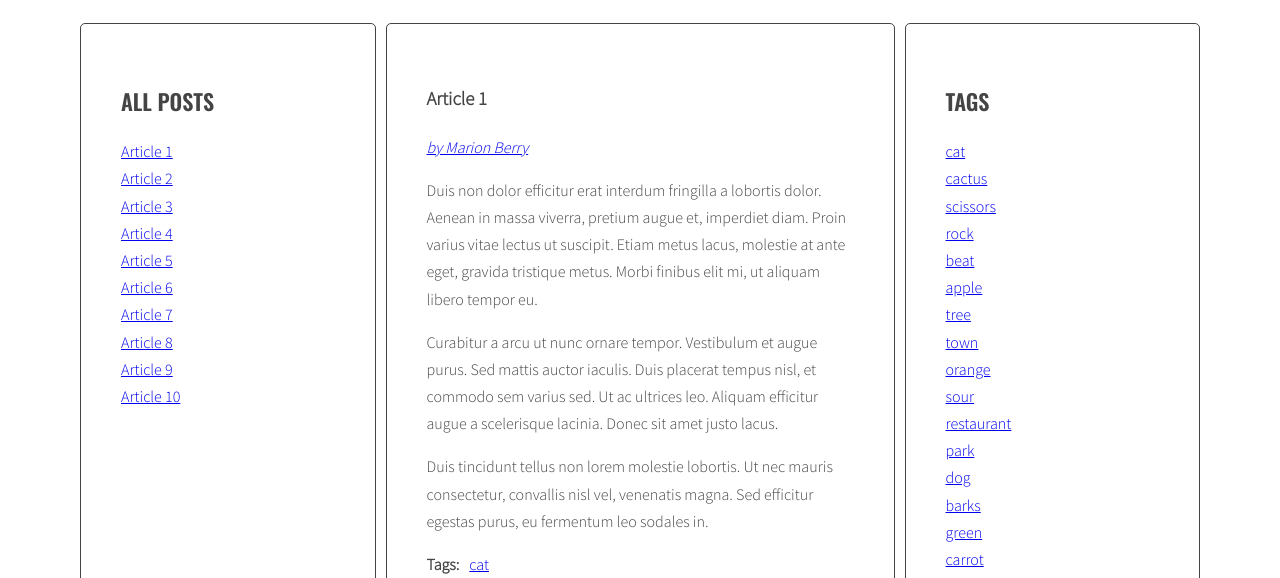
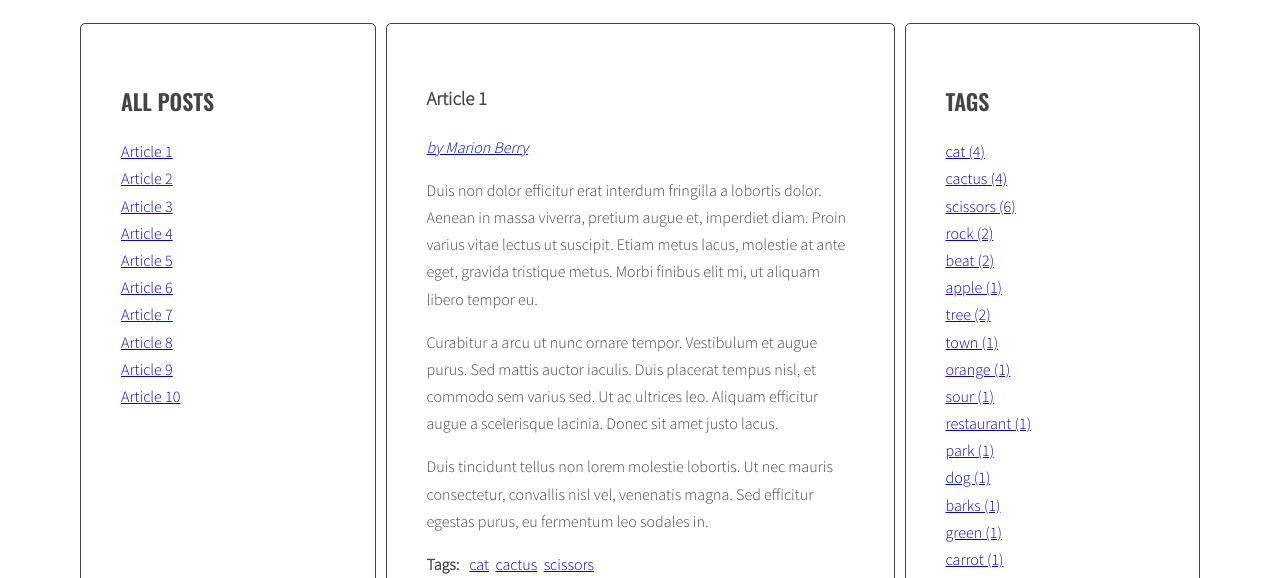
Before and after one commit to raden777/javascript-blog, a website: page index.html in a window 1280 px wide. Shown: the part 220-798 px from the top of the page. Drawn offline with nearby package versions, Linux system fonts and the light colour scheme.

Commit message:
CHANGE JS CODE && HTML

```diff
--- a/css/style.scss
+++ b/css/style.scss
@@ -91,6 +91,7 @@ body {
 .list-horizontal {
   li {
     display: inline-block;
+    float: left;
   }
 }
 
@@ -121,3 +122,8 @@ body {
     margin: 0 10px 0 0;
   }
 }
+
+a[href^='#tag-'] {
+  display: inline-block;
+  margin-right: 10px; /*lub inna wartość odstępu*/
+}
--- a/js/script.js
+++ b/js/script.js
@@ -47,6 +47,8 @@ const optArticleSelector = '.post', //article
   optArticleAuthorSelector = '.post-author', //author's name in article
   optTagListSelector = '.list.tags',
   optAuthorListSelector = '.list.authors';
+const optCloudClassCount = 5;
+const optCloudClassPrefix = '.tag-size-';
 
 function generateTitleLinks(customSelector = '') {
   /*remove contents of titleList*/
@@ -85,11 +87,20 @@ for (let link of links) {
   link.addEventListener('click', titleClickHandler);
 }
 
+function calculateTagClass(count, params) {
+  const normalizedCount = count - params.min;
+  const normalizedRange = params.max - params.min;
+  const percentage = normalizedCount / normalizedRange;
+  const classNumber = Math.floor(percentage * (tagClassNames.length - 1));
+  return tagClassNames[classNumber];
+}
 //6.2 - Generate tags
 
 function generateTags() {
+  // /*[NEW] create a new variable allTags with an empty array*/
+  // let allTags = [];
   /*[NEW] create a new variable allTags with an empty array*/
-  let allTags = [];
+  let allTags = {};
   /* find all articles */
   const allArticles = document.querySelectorAll(optArticleSelector);
   // console.log(allArticles);
@@ -110,14 +121,22 @@ function generateTags() {
     /* START LOOP: for each tag */
     for (let tag of articleTagsArray) {
       /* generate HTML of the link */
-      const tagLinkHTML = '<li><a href="#tag-' + tag + '">' + tag + '</a></li>';
+      const tagLinkHTML =
+        '<li><a href="#tag-' + tag + '">' + tag + '</a> ' + '&nbsp;' + '</li>';
       /* add generated code to html variable */
-      html = html + tagLinkHTML + '<br>'; //dodanie <br>
-      /*[NEW] check if this link is not already in allTags*/
-      if (allTags.indexOf(tagLinkHTML) == -1) {
-        /*[NEW] add generated code to allTags array*/
-        allTags.push(tagLinkHTML);
+      html = html + tagLinkHTML; //dodanie <br>
+      //chec if this link is NOT alreday in allTags
+      if (!allTags.hasOwnProperty(tag)) {
+        //[NEW]add tag to allTags object */
+        allTags[tag] = 1;
+      } else {
+        allTags[tag]++;
       }
+      // /*[NEW] check if this link is not already in allTags*/
+      // if (allTags.indexOf(tagLinkHTML) == -1)
+      // /*[NEW] add generated code to allTags array*/
+      // allTags.push(tagLinkHTML);
+      // }
       /* END LOOP: for each tag */
       // console.log(tag);
     }
@@ -130,7 +149,44 @@ function generateTags() {
   // console.log(tagList);
 
   /*[NEW] add HTML from allTags to tagList*/
-  tagList.innerHTML = allTags.join(' ');
+  // tagList.innerHTML = allTags.join(' ');
+  // console.log(allTags);
+
+  const tagsParams = calculateTagsParams(allTags);
+  function calculateTagsParams(tags) {
+    const params = {
+      min: 1,
+      max: 7,
+    };
+
+    for (let tag in tags) {
+      if (tags[tag] < params.min) {
+        params.min = tags[tag];
+      }
+      if (tags[tag] > params.max) {
+        params.max = tags[tag];
+      }
+    }
+    // console.log('Minimum tag count:', params.min);
+    // console.log('Maximum tag count:', params.max);
+    return params;
+  }
+
+  //[NEW] create variable for all links HTML code
+  let allTagsHTML = '';
+  // [NEW] START LOOP: for each tag in allTags
+  for (let tag in allTags) {
+    // [NEW] generate code of a link and add it to allTagsHTML
+    allTagsHTML +=
+      '<a href="#tag-' + tag + '">' + tag + ' (' + allTags[tag] + ') </a><br>';
+  }
+  // const tagLinkHTML =
+  //   '<li>' + calculateTagClass(allTags[tag], tagsParams) + '<li>';
+  // console.log('taglinkHTML:', tagLinkHTML);
+
+  // [NEW] END LOOP: for each tag in allTags
+  // [NEW] add html from allTagsHTML to tagList
+  tagList.innerHTML = allTagsHTML;
 }
 
 generateTags();
@@ -150,6 +206,7 @@ function tagClickHandler(event) {
   const tag = href.replace('#tag-', '');
   /* find all tag links with class active */
   const tagLinks = document.querySelectorAll('a.active[href^="#tag-"]'); //active tags
+
   /* START LOOP: for each active tag link */
   for (let tagLink of tagLinks) {
     /* remove class active */
@@ -243,57 +300,3 @@ function addClickListenersToAuthors() {
 }
 
 addClickListenersToAuthors();
-
-//6.2 - Generate tags
-
-// function generateTags() {
-//   /*[NEW] create a new variable allTags with an empty array*/
-//   let allTags = [];
-//   /* find all articles */
-//   const allArticles = document.querySelectorAll(optArticleSelector);
-//   // console.log(allArticles);
-//   /* START LOOP: for every article: */
-//   for (let article of allArticles) {
-//     /* find tags wrapper */
-//     const tagsWrapper = article.querySelector(optArticleTagsSelector);
-//     // console.log(tagsWrapper);
-//     /* make html variable with empty string */
-//     let html = '';
-//     /* get tags from data-tags attribute */
-//     const articleTags = article.getAttribute('data-tags');
-//     // console.log(articleTags);
-//     /* split tags into array */
-//     const articleTagsArray = articleTags.split(' ');
-//     // console.log(articleTagsArray);
-//     /* START LOOP: for each tag */
-//     for (let tag of articleTagsArray) {
-//       /* generate HTML of the link */
-//       const tagLinkHTML =
-//         '<li><a href="#tag-' +
-//         articleTagsArray +
-//         '">' +
-//         articleTagsArray +
-//         '</a></li>';
-//       /* add generated code to html variable */
-//       html = html + tagLinkHTML;
-//       /*[NEW] check if this link is not already in allTags*/
-//       if (allTags.indexOf(tagLinkHTML) == -1) {
-//         /*[NEW] add generated code to allTags array*/
-//         allTags.push(tagLinkHTML);
-//       }
-//       /* END LOOP: for each tag */
-//       // console.log(tag);
-//     }
-//     /* insert HTML of all the links into the tags wrapper */
-//     tagsWrapper.innerHTML = html;
-//     /* END LOOP: for every article: */
-//   }
-//   /*[NEW] find list of tags in right column*/
-//   const tagList = document.querySelector(optTagListSelector);
-//   // console.log(tagList);
-
-//   /*[NEW] add HTML from allTags to tagList*/
-//   tagList.innerHTML = allTags.join(' ');
-// }
-
-// generateTags();
--- a/sass/style.scss
+++ b/sass/style.scss
@@ -91,6 +91,7 @@ body {
 .list-horizontal {
   li {
     display: inline-block;
+    float: left;
   }
 }
 
```
Also changed, not shown: css/style.css, 1 other file.
